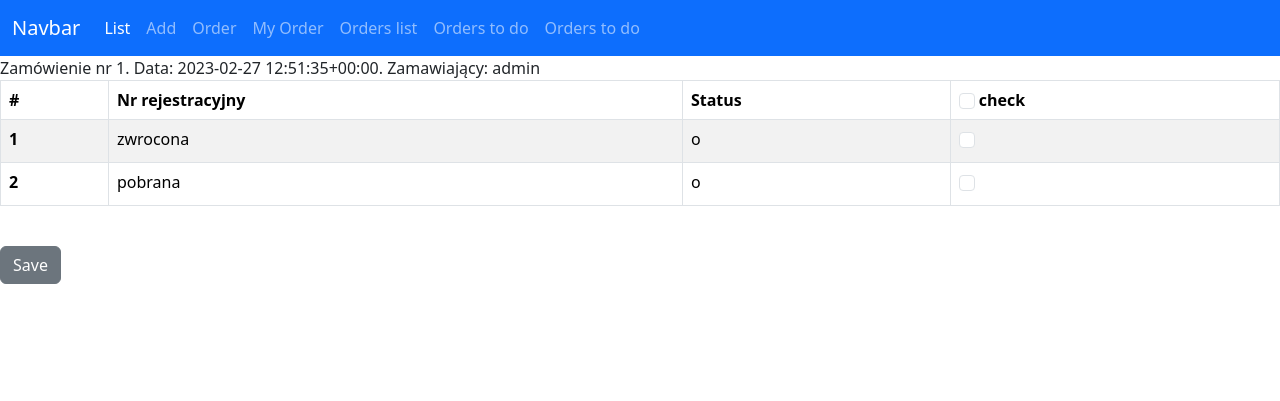
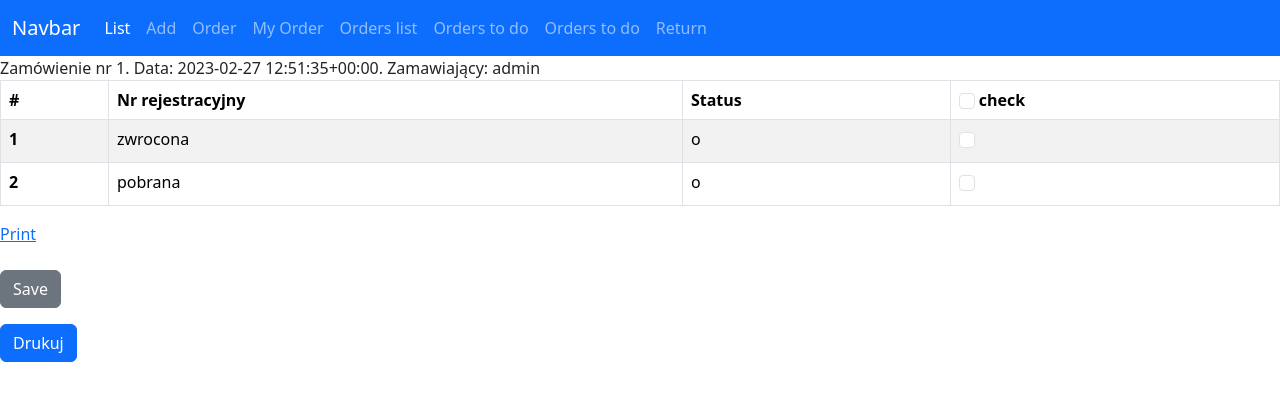
Before and after one commit to Martini310/Archeo-3, a Django app: page /files/order_details/1/ in a window 1280 px wide. Shown: the top 401 px of the page. Run offline with Django 4.2, Linux system fonts and the light colour scheme; data comes from the database, SQL or seed files in the repository; both versions use the stored data as it was after the commit.

Commit message:
Added return View, form and attempts to print an order view

```diff
--- a/files/templates/files/order_detail.html
+++ b/files/templates/files/order_detail.html
@@ -5,6 +5,9 @@
 
 <form action="" method="post">
 {% csrf_token %}
+
+<div id="to-print">
+    <div>
 <table class="table table-striped table-hover table-bordered">
     <thead>
       <tr>
@@ -36,10 +39,28 @@
         {% endfor %}
     </tbody>
   </table>
+</div><a href="#" onclick="printInfo(this)">Print</a>
+</div>
+
   <br/>
   <button class="btn btn-secondary" type="submit">Save</button>
 </form>
 
+
+<button class="btn btn-primary" onclick="window.print()">Drukuj</button>
+
+
+
+<script>
+    function printInfo(ele) {
+        var openWindow = window.open("", "title", "attributes");
+        openWindow.document.write(ele.previousSibling.innerHTML);
+        openWindow.document.close();
+        openWindow.focus();
+        openWindow.print();
+        openWindow.close();
+    }
+</script>
 
 <script>
     function selectAll(checkBox) {
--- a/files/urls.py
+++ b/files/urls.py
@@ -12,5 +12,7 @@ urlpatterns = [
     path('order_details/<int:pk>/', views.order_details, name='order_details'),
     path('update/<int:pk>/', views.VehicleUpdateView.as_view(), name='update_vehicle'),
     path('orderstodo/', views.OrdersToDo.as_view(), name='orderstodo'),
-    path('orders_to_do/<str:status>', views.orders_to_do, name='orders_to_do')
+    path('orders_to_do/<str:status>/', views.orders_to_do, name='orders_to_do'),
+    path('order_details/<int:pk>/gen_pdf/', views.gen_pdf, name='gen_pdf'),
+    path('return/', views.ReturnFormView.as_view(), name='return')
 ]
--- a/files/views.py
+++ b/files/views.py
@@ -1,11 +1,16 @@
 from django.shortcuts import render, redirect
 from django.http import HttpResponse
 from .models import Order, Vehicle, User
-from django.views.generic import ListView, CreateView, DetailView, UpdateView
+from django.views.generic import ListView, CreateView, DetailView, UpdateView, FormView
 from django.urls import reverse_lazy
 from django.utils import timezone
 from django.contrib import messages
-
+from .forms import ReturnForm
+from django.http import FileResponse
+import io
+from reportlab.pdfgen import canvas
+from reportlab.lib.units import inch
+from reportlab.lib.pagesizes import letter
 
 # Create your views here.
 def list_cars(request):
@@ -86,3 +91,53 @@ def order_details(request, pk):
 
     else:
         return render(request, 'files/order_detail.html', context={'order': order})
+
+
+class ReturnFormView(FormView):
+    form_class = ReturnForm
+    template_name = 'files/return.html'
+
+    success_url = '/files/list/'
+
+    def form_valid(self, form):
+        print(form.cleaned_data)
+
+        Vehicle.objects.filter(tr=form.cleaned_data['tr']).update(status='r')
+
+        return super().form_valid(form)
+
+
+def gen_pdf(request, pk):
+    # Create Bytestream buffer
+    buf = io.BytesIO()
+    # Create a canvas
+    c = canvas.Canvas(buf, pagesize=letter, bottomup=0)
+    # Create a text object
+    textob = c.beginText()
+    textob.setTextOrigin(inch, inch)
+    textob.setFont("Helvetica", 14)
+
+    order = Order.objects.get(pk=pk)
+
+    # Add some lines of text
+    lines = [
+        "This is line 1",
+        "This is line 2",
+        "This is line 3"
+    ]
+
+    for v in order.vehicles.all():
+        lines.append(v.tr)
+        lines.append(v.status)
+
+    # loop
+    for line in lines:
+        textob.textLine(line)
+
+    # Finish Up
+    c.drawText(textob)
+    c.showPage()
+    c.save()
+    buf.seek(0)
+
+    return FileResponse(buf, as_attachment=True, filename='test.pdf')
--- a/templates/home.html
+++ b/templates/home.html
@@ -22,7 +22,9 @@
               <a class="nav-link" href={% url "files:my_order" %}>My Order</a>
               <a class="nav-link" href={% url "files:orders" %}>Orders list</a>
               <a class="nav-link" href={% url "files:orderstodo" %}>Orders to do</a>
-              <a class="nav-link" href="/files/orders_to_do/o">Orders to do</a>
+              <a class="nav-link" href="/files/orders_to_do/a">Orders to do</a>
+              {% comment %} <a class="nav-link" href={% url "files:gen_pdf" %}>PDF</a> {% endcomment %}
+              <a class="nav-link" href="/files/return">Return</a>
             </div>
           </div>
         </div>
```
Also changed, not shown: files/forms.py (added, +10 -0 lines), files/templates/files/return.html (added, +12 -0 lines), db.sqlite3.
